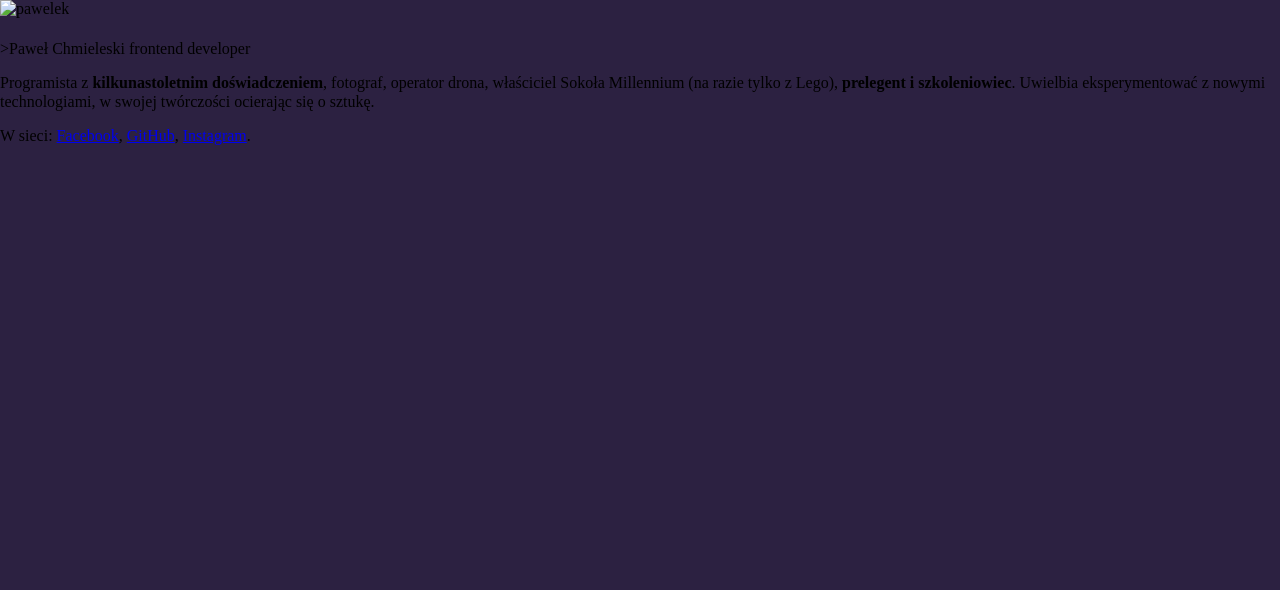
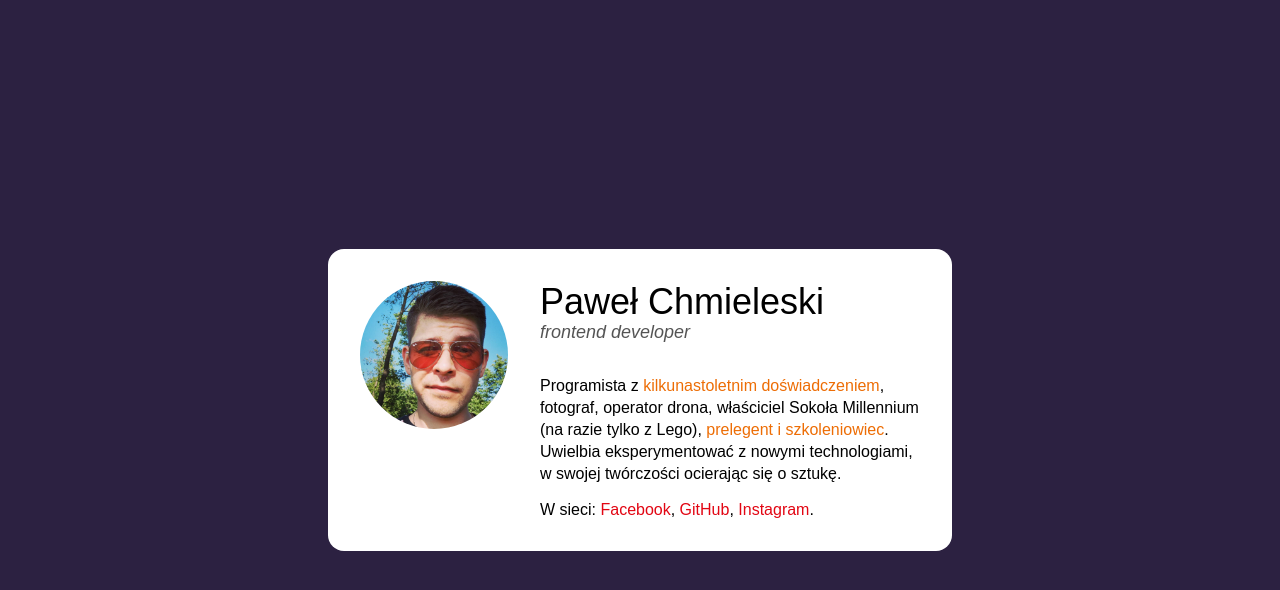
Before and after one commit to pablokmieleski/business_card, a plain HTML site: page index.html in a window 1280 px wide. Drawn offline with Linux system fonts and the light colour scheme.

Commit message:
feat: business card finished

```diff
--- a/css/style.css
+++ b/css/style.css
@@ -8,5 +8,65 @@ html {
 
 body {
     background: #2C2141;
+    min-height: 100vh;
+    padding: 16px;
+    display: flex;
+    align-items: center;
+    justify-content: center;
+    font-family: Arial, Helvetica, sans-serif;
+}
 
+.card {
+    background: white;
+    border-radius: 16px;
+    max-width: 624px;
+    width: 100%;
+    padding: 32px;
 }
+
+.person {
+    display: flex;
+    align-items: : flex-start;
+}
+
+.person__description {
+    font-size: 16px;
+    line-height: 22px;
+}
+
+.person__description--last {
+    margin-bottom: 0;
+}
+
+.person__header {
+    margin-bottom: 32px;
+}
+
+.person__photo {
+    width: 148px;
+    height: 148px;
+    border-radius: 50%;
+    margin-right: 32px;
+}
+
+.person__name {
+    margin: 0;
+    font-weight: normal;
+    font-size: 36px;
+}
+
+.person__link {
+    color: #E20613;
+    text-decoration: none;
+}
+
+.person__position {
+    color: #545454;
+    font-style: italic;
+    font-size: 18px;
+}
+
+.person__special {
+    color: #ED6D05;
+    font-weight: normal;
+}
--- a/index.html
+++ b/index.html
@@ -11,21 +11,24 @@
 </head>
 
 <body>
-    <main class="card>">
+    <main class="card">
         <article class="person">
-            <img class="person__photo" src="img/" alt="pawelek">
+            <img class="person__photo" src="img/pawelek.jpg" alt="pawelek">
             <div>
                 <header class="person__header">
-                    <h1 class="person__name"></h1>>Paweł Chmieleski</h1>
+                    <h1 class="person__name">Paweł Chmieleski</h1>
                     <span class="person__position">frontend developer</span>
                 </header>
                 <p class="person__description">
-                    Programista z <strong class ="person__special">kilkunastoletnim doświadczeniem</strong>, fotograf, operator drona, właściciel Sokoła
-                    Millennium (na razie tylko z Lego), <strong class ="person__special">prelegent i szkoleniowiec</strong>. Uwielbia eksperymentować z nowymi
+                    Programista z <strong class="person__special">kilkunastoletnim doświadczeniem</strong>, fotograf,
+                    operator drona, właściciel Sokoła
+                    Millennium (na razie tylko z Lego), <strong class="person__special">prelegent i
+                        szkoleniowiec</strong>. Uwielbia eksperymentować z nowymi
                     technologiami, w swojej twórczości ocierając się o sztukę.
                 </p>
-                <p class="person__description">
-                    W sieci: <a class="person__link" href="#">Facebook</a>, <a class="person__link" href="#">GitHub</a>, <a class="person__link" href="#">Instagram</a>.
+                <p class="person__description--last ">
+                    W sieci: <a class="person__link" href="#">Facebook</a>, <a class="person__link" href="#">GitHub</a>,
+                    <a class="person__link" href="#">Instagram</a>.
                 </p>
             </div>
 
```
Also changed, not shown: img/pawelek.jpg (added).
